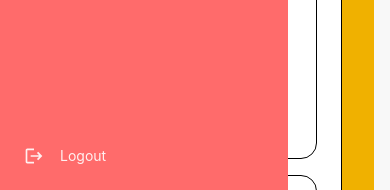
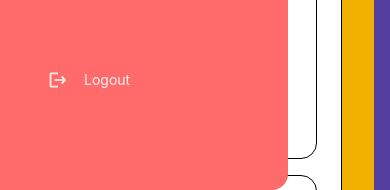
Before and after one commit to Haroonhsa007/ToDo, a React (Vite) app in the folder frontend/: page /login in a window 390 px wide. Both pictures are taken after typing "Sample", "Sample123" into the empty fields and a click on the button "Login". Shown: the part 654-844 px from the top of the page. Built offline with nearby package versions, Linux system fonts and the light colour scheme.

Commit message:
Refactor Layout and Sidebar components: Improved layout structure by updating background colors and enhancing responsiveness. Added rounded corners to Sidebar for better aesthetics and adjusted padding for the logout button.

```diff
--- a/frontend/src/components/layout/Layout.jsx
+++ b/frontend/src/components/layout/Layout.jsx
@@ -30,7 +30,8 @@ export function Layout({ children, onLogout }) {
 			{/* Header/Navbar */}
 			<Header />
 
-      <div className="min-h-screen flex bg-[#F8F8F8]">
+			{/* <div className="min-h-screen flex bg-[#F8F8F8]"> */}
+			<div className="min-h-screen flex bg-[#543fa0]">
 				{/* Sidebar */}
 				<Sidebar onLogout={onLogout} isCollapsed={isSidebarCollapsed} onToggle={toggleSidebar} />
 
--- a/frontend/src/components/layout/Sidebar.jsx
+++ b/frontend/src/components/layout/Sidebar.jsx
@@ -20,8 +20,7 @@ const menuItems = [
 
 export function Sidebar({ onLogout }) {
   return (
-    <aside className="fixed left-0 top-20 w-72 h-[calc(100vh-80px)] bg-[#FF6B6B] flex flex-col">
-
+    <aside className="fixed left-0 top-20 w-72 h-[calc(100vh-80px)] bg-[#FF6B6B] flex flex-col rounded-r-[16px]">
       {/* Profile */}
       <div className="flex flex-col items-center pt-6 pb-8">
         <div className="w-20 h-20 rounded-full border-4 border-white flex items-center justify-center">
@@ -68,7 +67,7 @@ export function Sidebar({ onLogout }) {
       </nav>
 
       {/* Logout */}
-      <div className="px-6 pb-6 mt-auto">
+      <div className="px-12 pb-25 mt-auto">
         <button
           onClick={onLogout}
           className="flex items-center gap-4 text-white text-sm opacity-90 hover:opacity-100"
```
Lines whose indentation alone changed are shown as unchanged.
